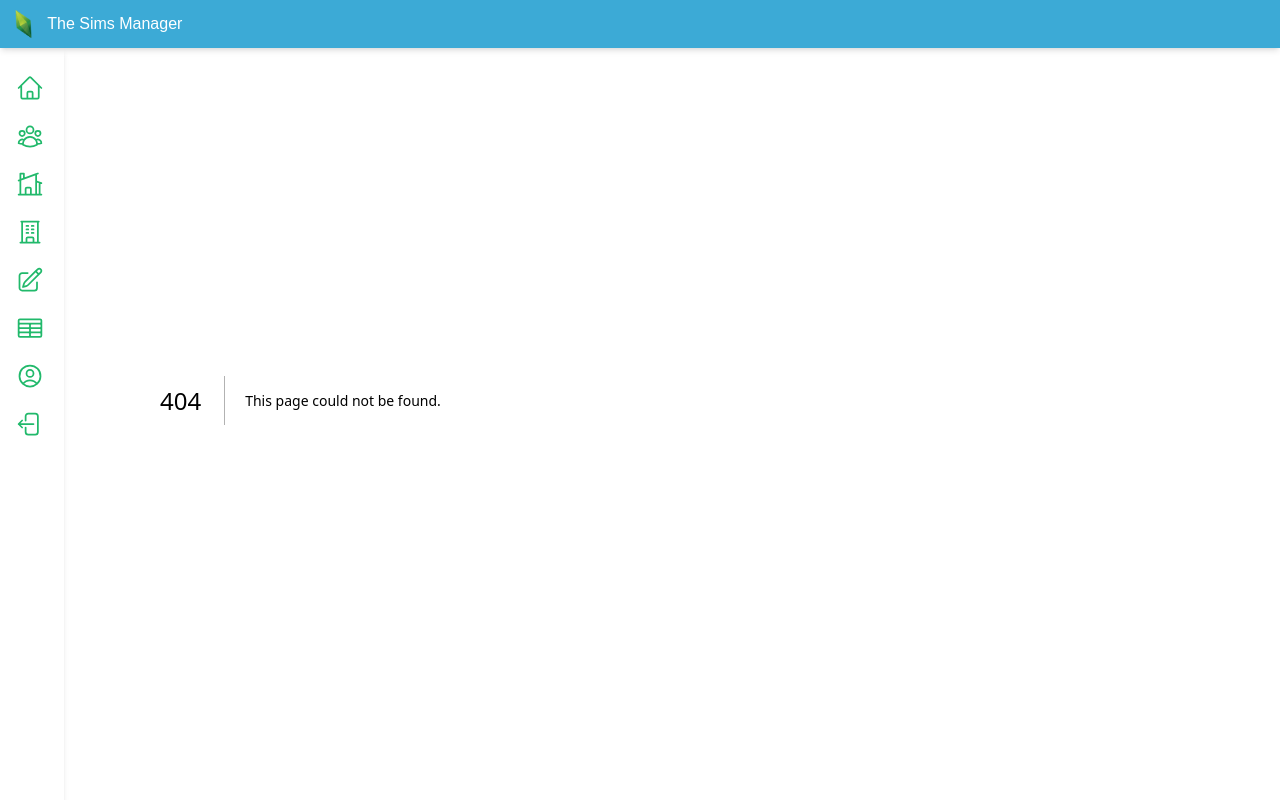
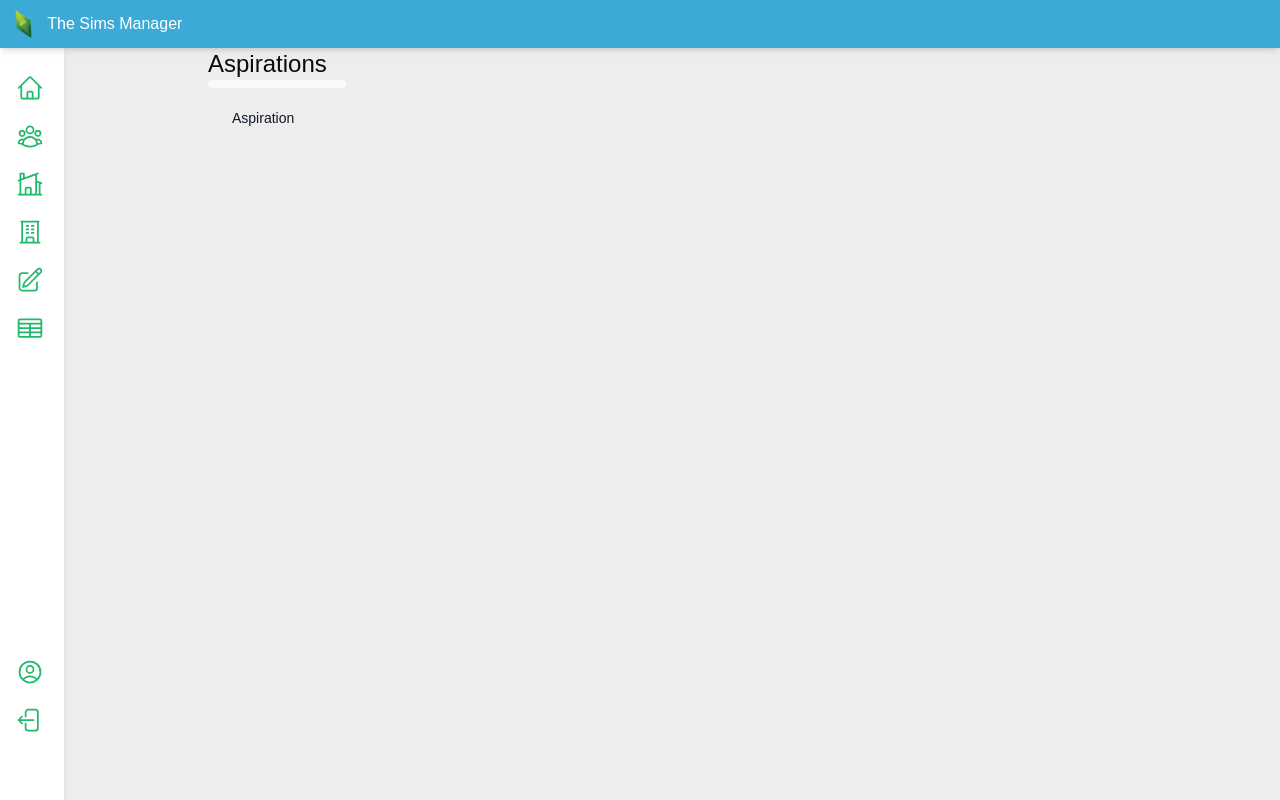
Before and after one commit to vroobel95/the-sims-manager-nextjs, a Next.js app: page /main/database/aspirations in a window 1280 px wide. Before the commit this address had no page. Built offline with nearby package versions, Linux system fonts and the light colour scheme.

Commit message:
Add aspirations mapping and update sidebar links; modify TypeScript configurations

```diff
--- /dev/null
+++ b/app/lib/aspirations/data.ts
@@ -0,0 +1,17 @@
+// import { apiClient } from '@/app/api/client';
+// import { mapToAspirationsArray } from '../mappings/aspirationMapping';
+
+export async function fetchAspirations() {
+  // try {
+  //   const data = await apiClient
+  //     .get('/aspirations')
+  //     .then((data) => mapToAspirationsArray(data));
+  //   if (!data) {
+  //     throw new Error('Failed to fetch aspirations.');
+  //   }
+  //   return data;
+  // } catch (error) {
+  //   console.error('Database Error:', error);
+  //   throw new Error('Failed to fetch aspirations.');
+  // }
+}
--- a/app/lib/definitions.ts
+++ b/app/lib/definitions.ts
@@ -15,6 +15,7 @@ export type NavLink = {
   name: string;
   href?: string;
   icon: React.ComponentType<React.SVGProps<SVGSVGElement>>;
+  nestedLinks?: NavLink[];
 };
 
 export type RoundStatus = 'active' | 'finished' | 'not started';
--- /dev/null
+++ b/app/lib/mappings/aspirationMapping.ts
@@ -0,0 +1,19 @@
+import { Aspiration } from '../definitions';
+
+export const mapToAspirationsArray = (data: any[]): Aspiration[] | null => {
+  data.map((item) => {
+    if (
+      typeof item.id === 'string' &&
+      typeof item.name === 'string' &&
+      (typeof item.icon_url === 'string' || item.icon_url === undefined)
+    ) {
+      return {
+        id: item.id,
+        name: item.name,
+        icon_url: item.icon_url,
+      };
+    }
+  });
+  console.error('Invalid Dictionary data', data);
+  return null;
+};
--- /dev/null
+++ b/app/main/database/aspirations/page.tsx
@@ -0,0 +1,38 @@
+// import { DatabaseTableSkeleton } from '@/app/ui/skeletons';
+import Table from '@/app/ui/database/aspirations/table';
+import { Metadata } from 'next';
+import { Suspense } from 'react';
+
+export const metadata: Metadata = {
+  title: 'Aspirations',
+};
+
+export default async function Page(props: {
+  searchParams?: Promise<{
+    query?: string;
+    page?: string;
+  }>;
+}) {
+  const searchParams = await props.searchParams;
+  const query = searchParams?.query || '';
+  const currentPage = Number(searchParams?.page) || 1;
+
+  return (
+    <div className='w-full'>
+      <div className='flex w-full items-center justify-between'>
+        <h1 className={`text-2xl`}>Aspirations</h1>
+      </div>
+      <div className='mt-4 flex items-center justify-between gap-2 md:mt-8'>
+        {/* <Search placeholder="Search invoices..." /> */}
+        {/* <CreateSim /> */}
+      </div>
+      <Suspense
+        key={query + currentPage}
+        // fallback={<DatabaseTableSkeleton />}
+      >
+        <Table />
+        {/* query={query} currentPage={currentPage} */}
+      </Suspense>
+    </div>
+  );
+}
--- a/app/ui/app-actions/app-links.tsx
+++ b/app/ui/app-actions/app-links.tsx
@@ -1,10 +1,12 @@
 'use client';
 
+import { NavLink } from '@/app/lib/definitions';
 import {
   BuildingOfficeIcon,
   HomeIcon,
   HomeModernIcon,
   PencilSquareIcon,
+  SparklesIcon,
   TableCellsIcon,
   UserGroupIcon,
 } from '@heroicons/react/24/outline';
@@ -36,10 +38,17 @@ const links = [
   },
   {
     name: 'Database',
-    href: '/database',
+    href: '/main/database',
     icon: TableCellsIcon,
+    nestedLinks: [
+      {
+        name: 'Aspirations',
+        href: '/main/database/aspirations',
+        icon: SparklesIcon,
+      },
+    ],
   },
-];
+] as NavLink[];
 
 export default function AppLinks() {
   return <NavLinks links={links} />;
--- /dev/null
+++ b/app/ui/database/aspirations/table.tsx
@@ -0,0 +1,85 @@
+// import { fetchAspirations } from '@/app/lib/aspirations/data';
+// import Image from 'next/image';
+
+export default async function AspirationsTable() {
+  // const aspirations = await fetchAspirations();
+
+  return (
+    <div className='mt-6 flow-root'>
+      <div className='inline-block min-w-full align-middle'>
+        <div className='rounded-lg bg-gray-50 p-2 md:pt-0'>
+          {/* <div className='md:hidden'>
+            {aspirations?.map((aspiration) => (
+              <div
+                key={aspiration.id}
+                className='mb-2 w-full rounded-md bg-white p-4'
+              >
+                <div className='flex items-center justify-between border-b pb-4'>
+                  <div>
+                    <div className='mb-2 flex items-center'>
+                      <Image
+                        src={aspiration.icon_url ?? ''}
+                        className='mr-2 rounded-full'
+                        width={28}
+                        height={28}
+                        alt={`${aspiration.name}`}
+                      />
+                      <p>{aspiration.name}</p>
+                    </div>
+                  </div>
+                </div>
+                <div className='flex w-full items-center justify-between pt-4'>
+                  <div className='flex justify-end gap-2'>
+                    {/* <UpdateInvoice id={invoice.id} />
+                    <DeleteInvoice id={invoice.id} /> */}
+          {/* </div>
+                </div>
+              </div>
+            ))} */}
+        </div>
+        <table className='hidden min-w-full text-gray-900 md:table'>
+          <thead className='rounded-lg text-left text-sm font-normal'>
+            <tr>
+              <th scope='col' className='px-4 py-5 font-medium sm:pl-6'>
+                Aspiration
+              </th>
+              <th scope='col' className='relative py-3 pl-6 pr-3'>
+                <span className='sr-only'>Edit</span>
+              </th>
+            </tr>
+          </thead>
+          <tbody className='bg-white'>
+            {
+              // aspirations?.map((aspiration) => (
+              //   <tr
+              //     key={aspiration.id}
+              //     className='w-full border-b py-3 text-sm last-of-type:border-none [&:first-child>td:first-child]:rounded-tl-lg [&:first-child>td:last-child]:rounded-tr-lg [&:last-child>td:first-child]:rounded-bl-lg [&:last-child>td:last-child]:rounded-br-lg'
+              //   >
+              //     <td className='whitespace-nowrap py-3 pl-6 pr-3'>
+              //       <div className='flex items-center gap-3'>
+              //         <Image
+              //           src={aspiration.icon_url ?? ''}
+              //           className='rounded-full'
+              //           width={28}
+              //           height={28}
+              //           alt={`${aspiration.name}`}
+              //         />
+              //         <p>{aspiration.name}</p>
+              //       </div>
+              //     </td>
+              //     <td className='whitespace-nowrap py-3 pl-6 pr-3'>
+              //       <div className='flex justify-end gap-3'>
+              //         {/* <UpdateInvoice id={invoice.id} />
+              //         <DeleteInvoice id={invoice.id} /> */}
+              //       </div>
+              //     </td>
+              //   </tr>
+              // ))
+            }
+          </tbody>
+        </table>
+      </div>
+    </div>
+    // </div>
+  );
+}
--- a/app/ui/nav-links.tsx
+++ b/app/ui/nav-links.tsx
@@ -3,6 +3,7 @@
 import clsx from 'clsx';
 import Link from 'next/link';
 import { usePathname } from 'next/navigation';
+import { useState } from 'react';
 import { NavLink } from '../lib/definitions';
 
 export default function NavLinks({
@@ -13,30 +14,66 @@ export default function NavLinks({
   className?: string;
 }) {
   const pathname = usePathname();
+  const [openLinks, setOpenLinks] = useState<Record<string, boolean>>({});
+
+  const toggleNestedLinks = (linkName: string) => {
+    setOpenLinks((prev) => ({
+      ...prev,
+      [linkName]: !prev[linkName],
+    }));
+  };
 
   return (
     <div>
       {links.map((link) => {
-        const LinkIcon = link.icon;
+        const MainLinkIcon = link.icon;
+        const isOpen = openLinks[link.name] || false;
+
         return (
-          <Link
-            key={link.name}
-            href={link.href ?? ''}
+          <div key={link.name} className='group'>
+            <div
+              onClick={() => toggleNestedLinks(link.name)}
               className={clsx(
                 className,
-              'flex h-[48px] items-center gap-2 text-sm font-medium hover:text-green transition-all duration-300',
+                'flex h-[48px] items-center gap-2 text-sm font-medium hover:text-green transition-all duration-300 cursor-pointer',
                 {
                   'text-green': pathname === link.href,
                 }
               )}
             >
-            <LinkIcon className='w-7 h-7 flex items-center justify-center' />
+              <MainLinkIcon className='w-7 h-7 flex items-center justify-center' />
               <p className='opacity-0 group-hover:opacity-100 transition-opacity duration-300 overflow-hidden'>
                 {link.name}
+              </p>
+            </div>
+            {isOpen && link.nestedLinks && link.nestedLinks.length > 0 && (
+              <div className='ml-8 mt-2 p-8 space-y-4 py-4'>
+                {link.nestedLinks.map((child) => {
+                  const ChildLinkIcon = child.icon;
+                  return (
+                    <Link
+                      key={child.name}
+                      href={child.href ?? ''}
+                      className={clsx(
+                        className,
+                        'flex items-center gap-2 text-sm font-medium hover:text-green transition-all duration-300',
+                        {
+                          'text-green': pathname === child.href,
+                        }
+                      )}
+                    >
+                      <ChildLinkIcon className='w-7 h-7 flex items-center justify-center opacity-0 group-hover:opacity-100 transition-opacity duration-300 overflow-hidden' />
+                      <p className='opacity-0 group-hover:opacity-100 transition-opacity duration-300 overflow-hidden'>
+                        {child.name}
                       </p>
                     </Link>
                   );
                 })}
               </div>
+            )}
+          </div>
+        );
+      })}
+    </div>
   );
 }
--- a/app/ui/sidebar.tsx
+++ b/app/ui/sidebar.tsx
@@ -3,8 +3,8 @@ import UserLinks from './user-actions/user-links';
 
 export default function Sidebar() {
   return (
-    <div className='h-[calc(100vh)] w-16 group relative flex top-[48px] left-0 bg-white text-green group pl-4 flex-col shadow-md hover:w-40 transition-all duration-300'>
-      <div className='w-40 flex flex-col space-y-4 py-4 justify-between h-[calc(100vh - 88px)]'>
+    <div className='h-[calc(100vh)] w-16 group relative flex top-[48px] left-0 bg-white text-green group pl-4 flex-col shadow-md hover:w-50 transition-all duration-300'>
+      <div className='w-40 flex flex-col space-y-4 py-4 justify-between h-[calc(100vh-88px)]'>
         <AppLinks />
         <UserLinks />
       </div>
--- a/package.json
+++ b/package.json
@@ -3,7 +3,7 @@
   "version": "0.1.0",
   "private": true,
   "scripts": {
-    "dev": "next dev",
+    "dev": "next dev && node server.js",
     "build": "next build",
     "start": "next start",
     "lint": "next lint"
@@ -13,7 +13,9 @@
     "@tailwindcss/postcss": "^4.0.12",
     "bcryptjs": "^3.0.2",
     "clsx": "^2.1.1",
+    "express": "^4.21.2",
     "next": "15.2.1",
+    "pg": "^8.14.0",
     "postcss": "^8.5.3",
     "postgres": "^3.4.5",
     "react": "^19.0.0",
@@ -24,6 +26,7 @@
   },
   "devDependencies": {
     "@eslint/eslintrc": "^3",
+    "@types/express": "^5.0.0",
     "@types/node": "^20",
     "@types/react": "^19.0.10",
     "@types/react-dom": "^19",
```
Also changed, not shown: tsconfig.json (+7 -1 lines), 1 other file (tests, documents, lock files or other folders). Lines whose indentation alone changed are shown as unchanged.
